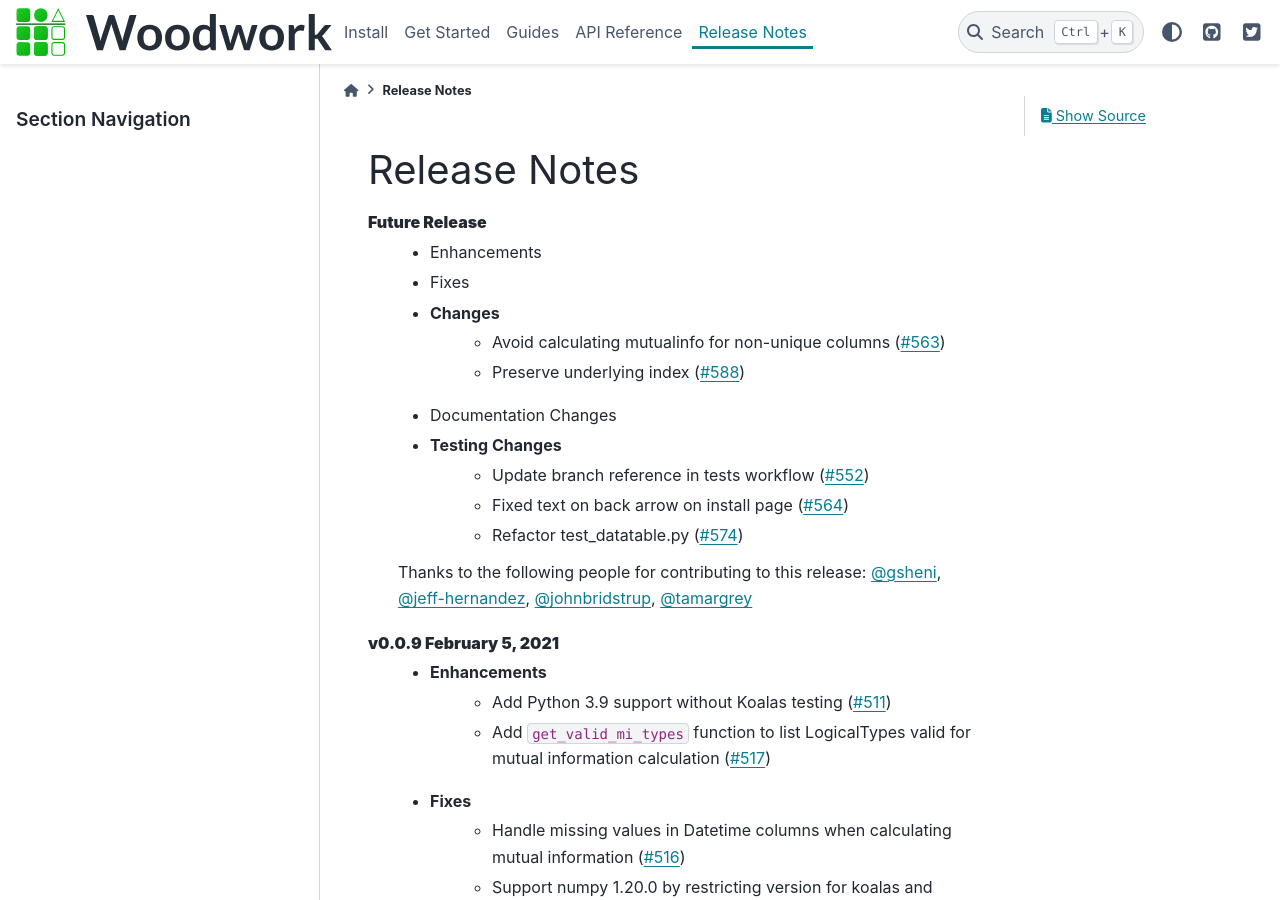
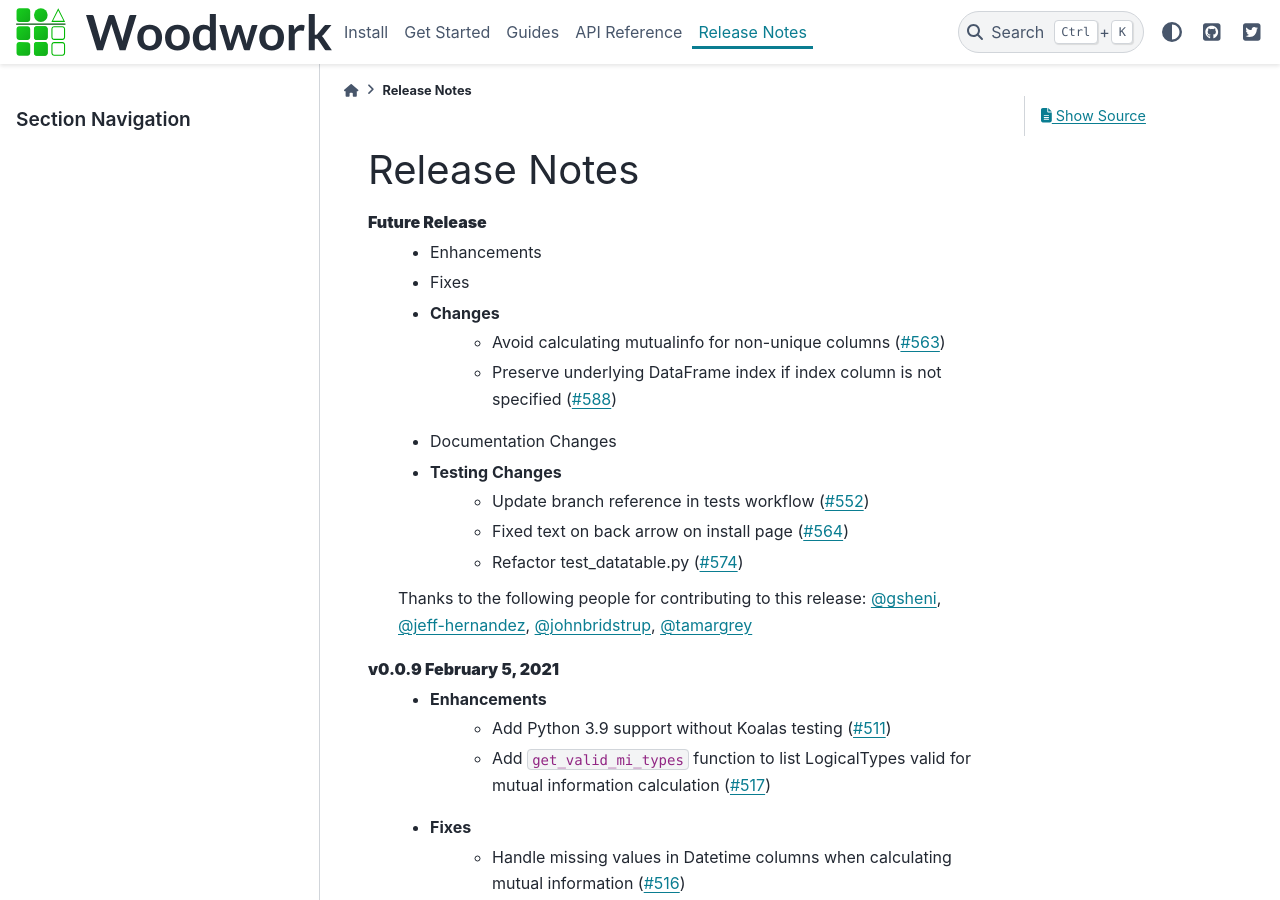
Before and after one commit to alteryx/woodwork, a Sphinx documentation site: the page built from docs/source/release_notes.rst, in a window 1280 px wide and 900 px high. Built offline with Sphinx 7.4.7 and the PyData theme 0.15.4, drawn with Linux system fonts in a browser that asks for light colours; comment, search, counter and statistics services are not loaded.

Commit message:
update release notes

```diff
--- a/docs/source/release_notes.rst
+++ b/docs/source/release_notes.rst
@@ -7,7 +7,7 @@ Release Notes
     * Fixes
     * Changes
         * Avoid calculating mutualinfo for non-unique columns (:pr:`563`)
-        * Preserve underlying index (:pr:`588`)
+        * Preserve underlying DataFrame index if index column is not specified (:pr:`588`)
     * Documentation Changes
     * Testing Changes
         * Update branch reference in tests workflow (:pr:`552`)
```
